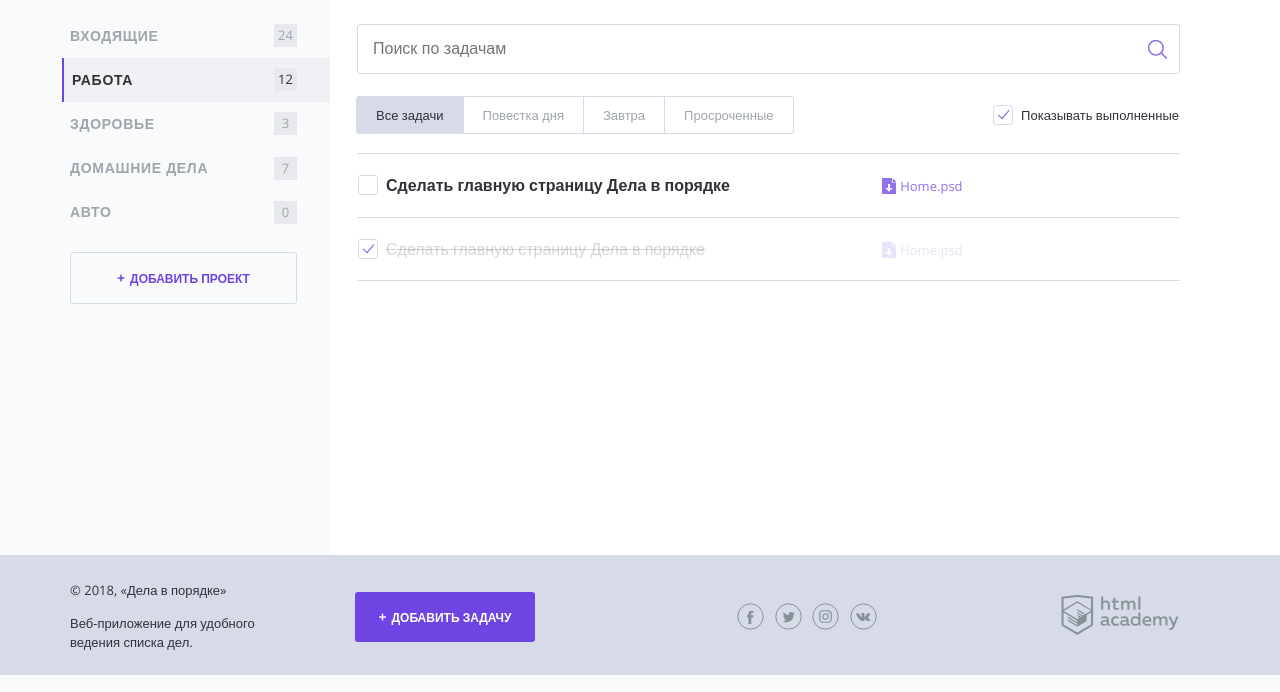
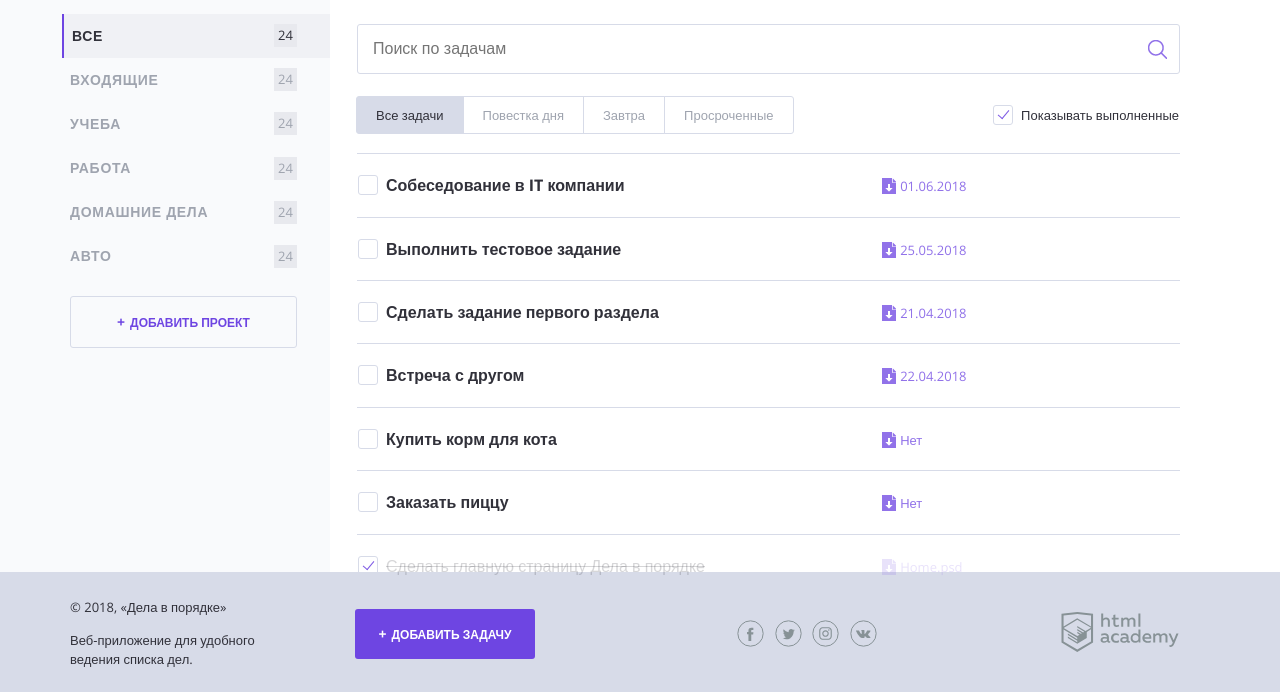
Before and after one commit to Dns22k/657181-doingsdone, a PHP site: page / in a window 1280 px wide. Shown: the part 125-817 px from the top of the page. Run offline with PHP 8.4, Linux system fonts and the light colour scheme.

Commit message:
Сделал module2-task1

```diff
--- a/index.php
+++ b/index.php
@@ -40,37 +40,56 @@ $show_complete_tasks = rand(0, 1);
                 </div>
             </div>
         </header>
-
+<?php
+$projects=['Все','Входящие','Учеба','Работа','Домашние дела','Авто'];
+$tasks = [
+    ['task' => 'Собеседование в IT компании',
+     'date' => '01.06.2018',
+     'category' => 'Работа',
+     'completed' => false
+     ],
+    ['task' => 'Выполнить тестовое задание',
+     'date' => '25.05.2018',
+     'category' => 'Работа',
+     'completed' => false
+     ],
+    ['task' => 'Сделать задание первого раздела',
+     'date' => '21.04.2018',
+     'category' => 'Учеба',
+     'completed' => true
+     ],
+    ['task' => 'Встреча с другом',
+     'date' => '22.04.2018',
+     'category' => 'Входящие',
+     'completed' => false
+     ],
+    ['task' => 'Купить корм для кота',
+     'date' => 'Нет',
+     'category' => 'Домашние дела',
+     'completed' => false
+     ],
+    ['task' => 'Заказать пиццу',
+     'date' => 'Нет',
+     'category' => 'Домашние дела',
+     'completed' => false
+     ],
+    ];
+?>
         <div class="content">
             <section class="content__side">
                 <h2 class="content__side-heading">Проекты</h2>
 
                 <nav class="main-navigation">
                     <ul class="main-navigation__list">
-                        <li class="main-navigation__list-item">
-                            <a class="main-navigation__list-item-link" href="#">Входящие</a>
+                        <?php foreach ($projects as $index => $item): ?>
+                         <li <?php if ($index == 0): ?> class="main-navigation__list-item main-navigation__list-item--active">
+                             <?php elseif ($index > 0): ?> class="main-navigation__list-item">
+                             <?php endif; ?>
+                            <a class="main-navigation__list-item-link" href="#"><?=$item?></a>
                             <span class="main-navigation__list-item-count">24</span>
                         </li>
+                        <?php endforeach; ?>
 
-                        <li class="main-navigation__list-item main-navigation__list-item--active">
-                            <a class="main-navigation__list-item-link" href="#">Работа</a>
-                            <span class="main-navigation__list-item-count">12</span>
-                        </li>
-
-                        <li class="main-navigation__list-item">
-                            <a class="main-navigation__list-item-link" href="#">Здоровье</a>
-                            <span class="main-navigation__list-item-count">3</span>
-                        </li>
-
-                        <li class="main-navigation__list-item">
-                            <a class="main-navigation__list-item-link" href="#">Домашние дела</a>
-                            <span class="main-navigation__list-item-count">7</span>
-                        </li>
-
-                        <li class="main-navigation__list-item">
-                            <a class="main-navigation__list-item-link" href="#">Авто</a>
-                            <span class="main-navigation__list-item-count">0</span>
-                        </li>
                     </ul>
                 </nav>
 
@@ -106,20 +125,30 @@ $show_complete_tasks = rand(0, 1);
                 </div>
 
                 <table class="tasks">
+
+                    <?php foreach($tasks as $index => $block):  ?>
+
+
                     <tr class="tasks__item task">
+
                         <td class="task__select">
                             <label class="checkbox task__checkbox">
                                 <input class="checkbox__input visually-hidden task__checkbox" type="checkbox" value="1">
-                                <span class="checkbox__text">Сделать главную страницу Дела в порядке</span>
+                                <span class="checkbox__text"><?=$block['task']?></span>
                             </label>
                         </td>
 
                         <td class="task__file">
-                            <a class="download-link" href="#">Home.psd</a>
+                            <a class="download-link" href="#"><?=$block['date']?></a>
                         </td>
 
                         <td class="task__date"></td>
-                    </tr>
+                     </tr>
+
+
+
+                        <?php endforeach; ?>
+
                     <!--показывать следующий тег <tr/>, если переменная $show_complete_tasks равна единице-->
 		    <?php if ($show_complete_tasks == 1): ?>
                        <tr class="tasks__item task task--completed">
```
